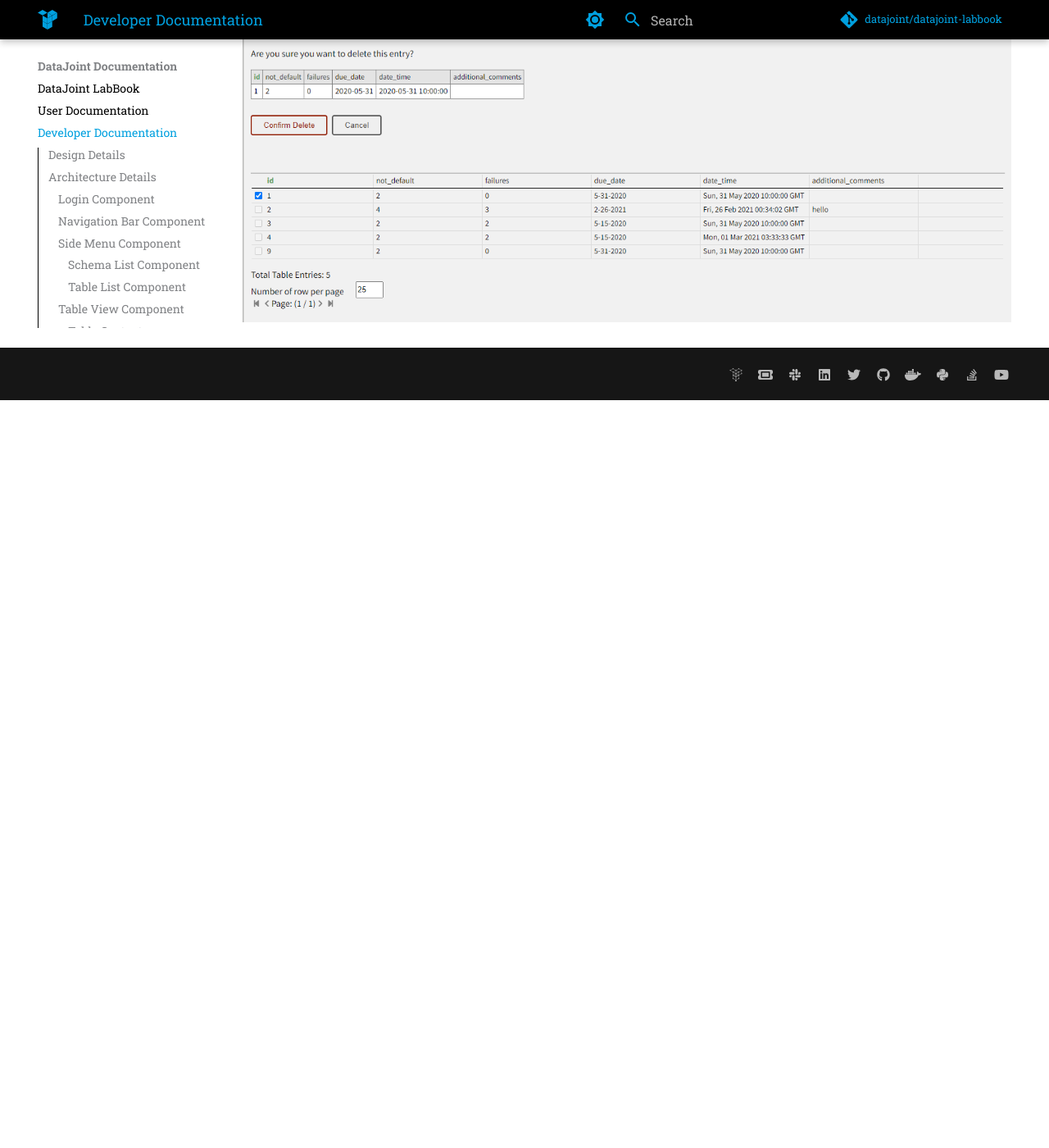
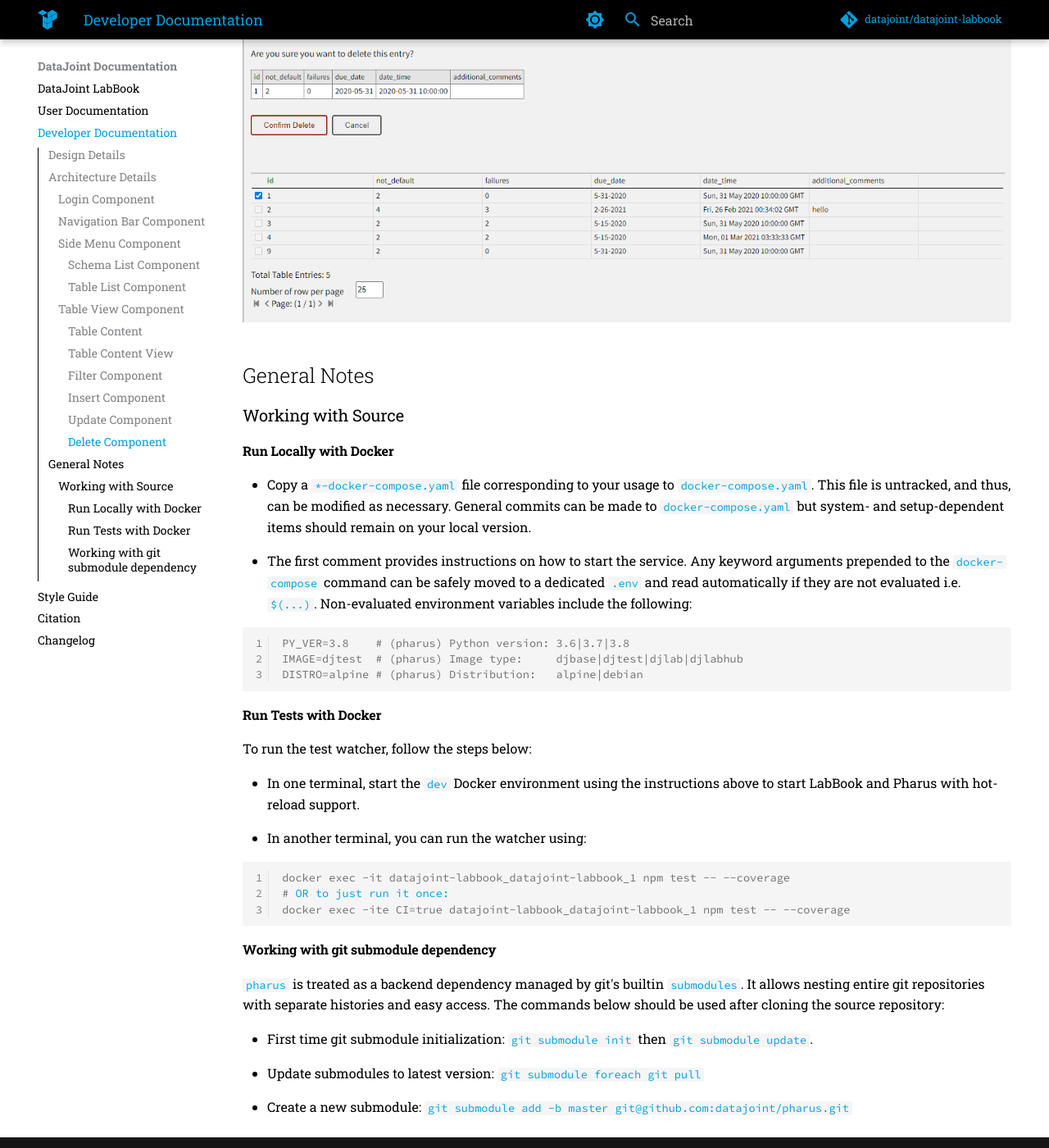
Before and after one commit to datajoint/datajoint-labbook, an MkDocs documentation site: the page built from docs/src/developerDocumentation.md, in a window 1280 px wide and 1400 px high, scrolled down 7371 px. Shown: the whole window at 82% size. Built offline with MkDocs 1.6.1 and Material for MkDocs 9.7.7, drawn with Linux system fonts in a browser that asks for light colours; comment, search, counter and statistics services are not loaded; the version menu is left out; before the commit the page ends 7859 px from its top, so only the background shows below that.

Commit message:
`General notes` -> developerDocumentation.md

````diff
--- a/docs/src/developerDocumentation.md
+++ b/docs/src/developerDocumentation.md
@@ -131,3 +131,54 @@ this component for deletion. Currently, `delete` uses a quick delete operation
 which will raise an error if the record contains child dependencies.
 
 ![Delete Component Image](./images/DeleteComponentHighlight.png)
+
+## General Notes
+
+### Working with Source
+
+#### Run Locally with Docker
+
++ Copy a `*-docker-compose.yaml` file corresponding to your usage to
+  `docker-compose.yaml`. This file is untracked, and thus, can be modified as
+  necessary. General commits can be made to `docker-compose.yaml` but system-
+  and setup-dependent items should remain on your local version.
+
++ The first comment provides instructions on how to start the service. Any
+  keyword arguments prepended to the `docker-compose` command can be safely
+  moved to a dedicated `.env` and read automatically if they are not evaluated
+  i.e. `$(...)`. Non-evaluated environment variables include the following:
+
+```console
+PY_VER=3.8    # (pharus) Python version: 3.6|3.7|3.8
+IMAGE=djtest  # (pharus) Image type:     djbase|djtest|djlab|djlabhub
+DISTRO=alpine # (pharus) Distribution:   alpine|debian
+```
+
+#### Run Tests with Docker
+
+To run the test watcher, follow the steps below:
+
++ In one terminal, start the `dev` Docker environment using the instructions
+  above to start LabBook and Pharus with hot-reload support.
+
++ In another terminal, you can run the watcher using:
+
+```console
+docker exec -it datajoint-labbook_datajoint-labbook_1 npm test -- --coverage
+# OR to just run it once:
+docker exec -ite CI=true datajoint-labbook_datajoint-labbook_1 npm test -- --coverage
+```
+
+#### Working with git submodule dependency
+
+`pharus` is treated as a backend dependency managed by git's builtin
+`submodules`. It allows nesting entire git repositories with separate histories and
+easy access. The commands below should be used after cloning the source
+repository:
+
++ First time git submodule initialization: `git submodule init` then `git
+  submodule update`.
+
++ Update submodules to latest version: `git submodule foreach git pull`
+
++ Create a new submodule: `git submodule add -b master git@github.com:datajoint/pharus.git`
````
